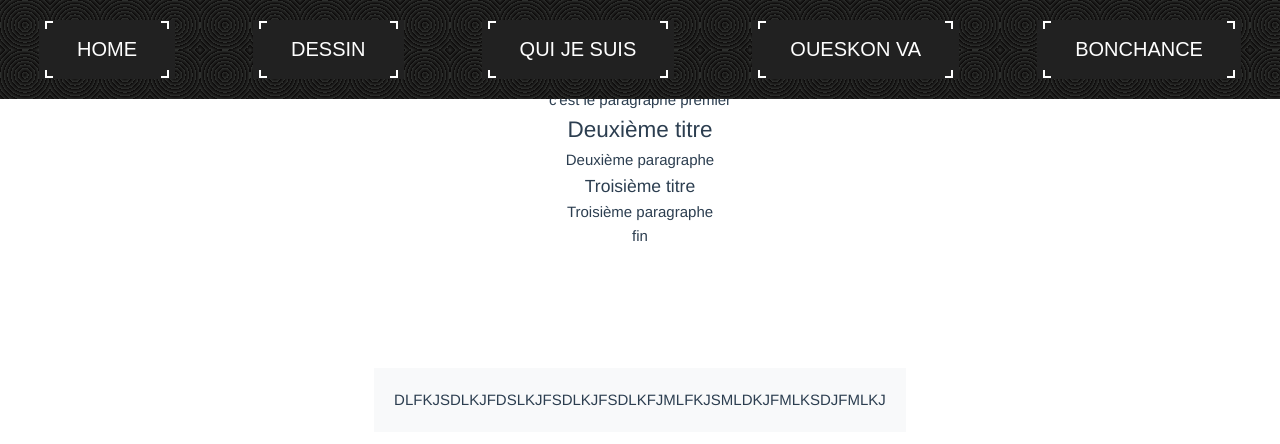
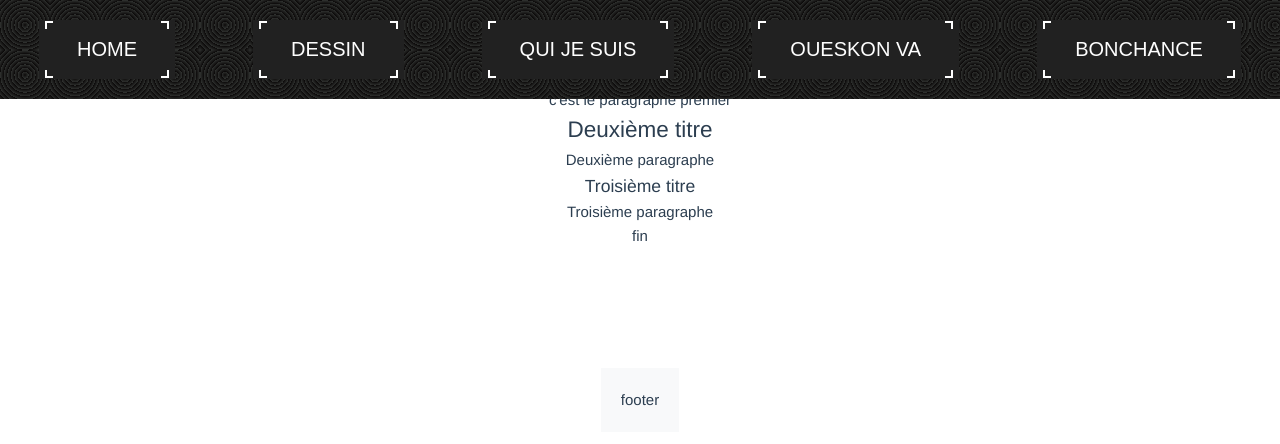
Before and after one commit to camitons/camitons.github.io, a Vue app in the folder Portfolio/: page / in a window 1280 px wide. Shown: the top 444 px of the page. Built offline with nearby package versions, Linux system fonts and the light colour scheme.

Commit message:
feat: ajout d'un footer puant

```diff
--- a/Portfolio/src/composants/Footer.vue
+++ b/Portfolio/src/composants/Footer.vue
@@ -3,14 +3,12 @@
 </script>
 
 <template>
-  <div >
-    <p> DLFKJSDLKJFDSLKJFSDLKJFSDLKFJMLFKJSMLDKJFMLKSDJFMLKJ</p>
-  </div>
-
+<div>
+  <p>footer</p>
+</div>
 
 </template>
 
 <style scoped>
 
-
 </style>
```
